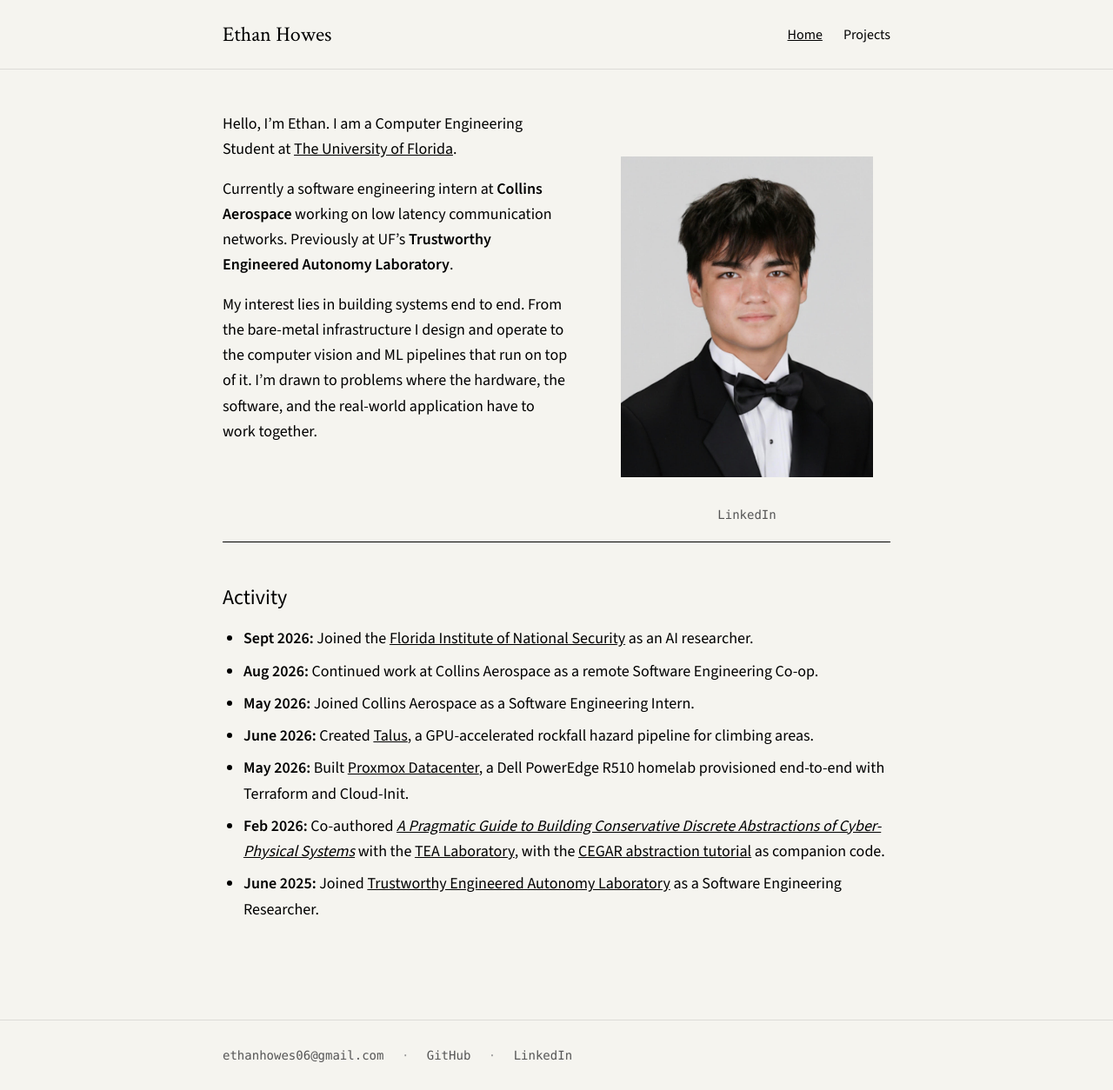
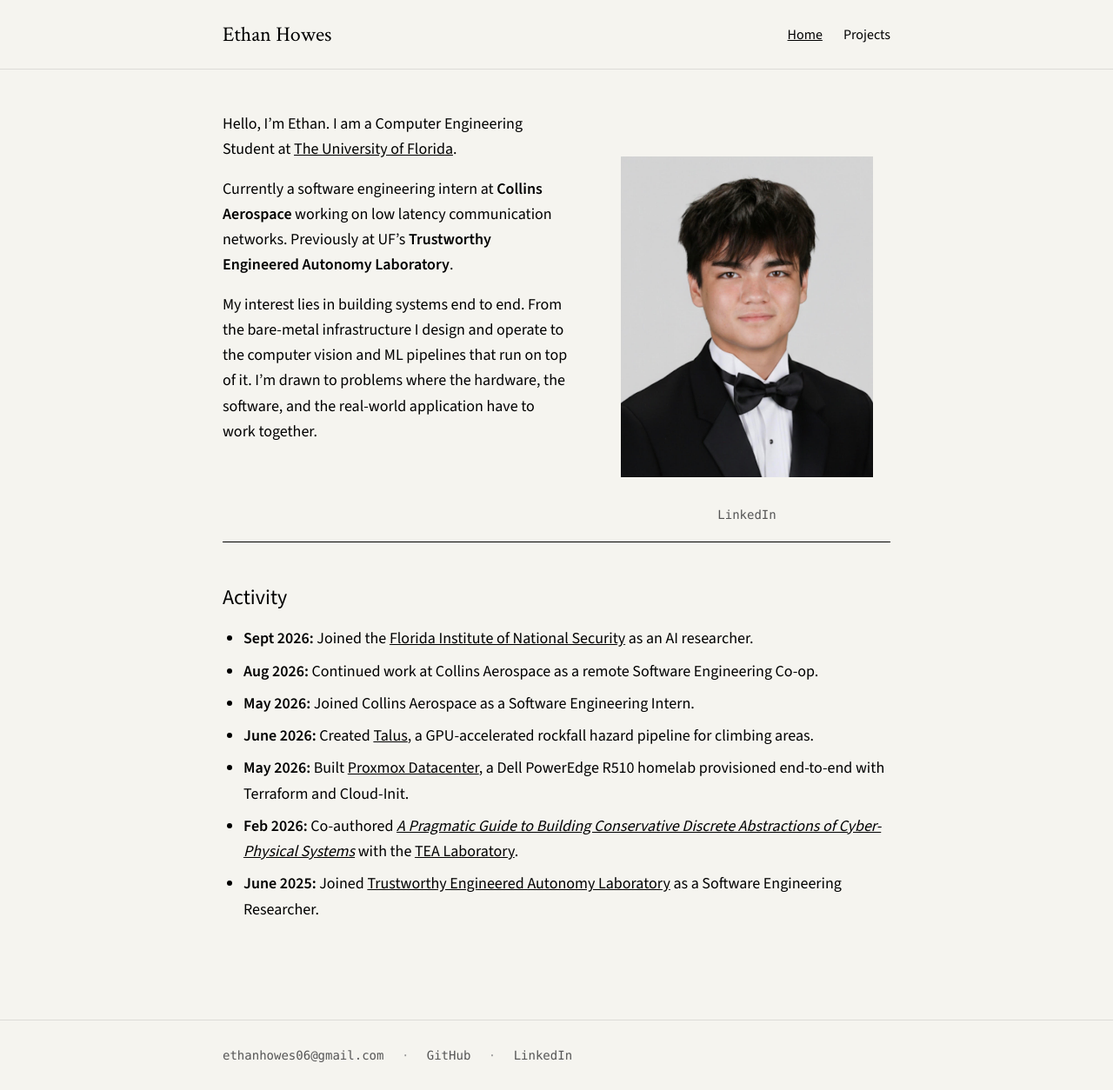
Before and after one commit to ethan-howes/ethan-howes.github.io, a Jekyll site: the page built from index.md, in a window 1280 px wide. Shown: the whole page at 87% size. Built offline with Jekyll 4.4.1, drawn with Linux system fonts in a browser that asks for light colours.

Commit message:
content: updated abstraction tutorial section

```diff
--- a/index.md
+++ b/index.md
@@ -22,5 +22,5 @@ My interest lies in building systems end to end. From the bare-metal infrastruct
 - **May 2026:** Joined Collins Aerospace as a Software Engineering Intern.
 - **June 2026:** Created [Talus](/projects/talus/), a GPU-accelerated rockfall hazard pipeline for climbing areas.
 - **May 2026:** Built [Proxmox Datacenter](/projects/proxmox-datacenter/), a Dell PowerEdge R510 homelab provisioned end-to-end with Terraform and Cloud-Init.
-- **Feb 2026:** Co-authored [*A Pragmatic Guide to Building Conservative Discrete Abstractions of Cyber-Physical Systems*](https://arxiv.org/abs/2608.10254) with the [TEA Laboratory](https://tea.ece.ufl.edu/), with the [CEGAR abstraction tutorial](https://github.com/ethan-howes/cegar-abstraction-tutorial) as companion code.
+- **Feb 2026:** Co-authored [*A Pragmatic Guide to Building Conservative Discrete Abstractions of Cyber-Physical Systems*](https://arxiv.org/abs/2608.10254) with the [TEA Laboratory](https://tea.ece.ufl.edu/).
 - **June 2025:** Joined [Trustworthy Engineered Autonomy Laboratory](https://tea.ece.ufl.edu/) as a Software Engineering Researcher.
```
